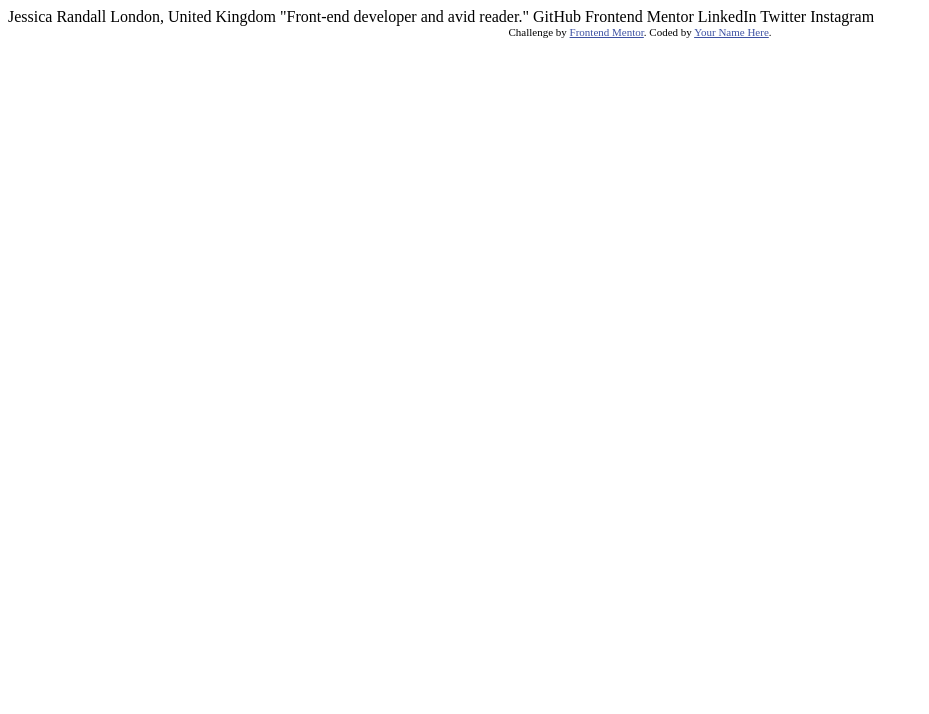
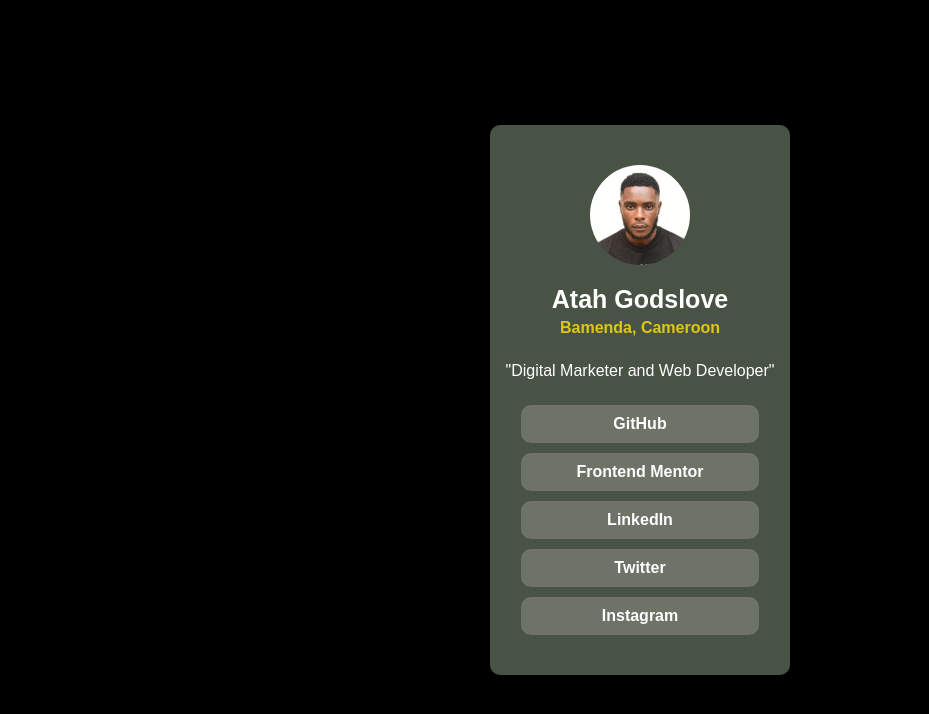
Before and after one commit to GoddyOg/social-links-profile, a plain HTML site: page index.html in a window 1280 px wide. Shown: the whole page, without its empty margins (0-929 px from the left). Drawn offline with Linux system fonts and the light colour scheme.

Commit message:
All codes upated

```diff
--- a/index.html
+++ b/index.html
@@ -7,16 +7,55 @@
   <link rel="icon" type="image/png" sizes="32x32" href="./assets/images/favicon-32x32.png">
 
   <title>Frontend Mentor | Social links profile</title>
+  <link rel="stylesheet" href="style.css">
 
   <!-- Feel free to remove these styles or customise in your own stylesheet 👍 -->
-  <style>
+  <!-- <style>
     .attribution { font-size: 11px; text-align: center; }
     .attribution a { color: hsl(228, 45%, 44%); }
-  </style>
+  </style> -->
+
 </head>
 <body>
 
-  Jessica Randall
+  <div class="container">
+    <div class="content">
+      <img src="Images/oggoddy.jpg" alt="Goddy's profile picture">
+      <p id="name">Atah Godslove</p>
+      <p id="location">Bamenda, Cameroon</p>
+      <p id="skill">"Digital Marketer and Web Developer"</p>
+
+      <div class="links">
+        <a href="">GitHub</a>
+        <a href=>Frontend Mentor</a>
+        <a href="">LinkedIn</a>
+        <a href="">Twitter</a>
+        <a href="insatagram.com/goddynew">Instagram</a>
+      </div>
+    </div>
+
+  </div>
+  <!-- <div class="container">
+    <div class="content">
+    <img src="Images/oggoddy.jpg" alt="Goddy's profile picture">
+    <h2>Atah Godslove</h2>
+    <p>Bamenda, Cameroon</p>
+    <p>"Digital Marketer and Web Developer"</p>
+
+    <a href="">GitHub</a>
+    <a href=>Frontend Mentor</a>
+    <a href="">LinkedIn</a>
+    <a href="">Twitter</a>
+    <a href="">Instagram</a>
+  </div>
+    </div>
+  </div> -->
+
+
+
+
+
+  <!-- Jessica Randall
   London, United Kingdom
   "Front-end developer and avid reader."
 
@@ -29,6 +68,6 @@
   <div class="attribution">
     Challenge by <a href="https://www.frontendmentor.io?ref=challenge" target="_blank">Frontend Mentor</a>.
     Coded by <a href="#">Your Name Here</a>.
-  </div>
+  </div> -->
 </body>
 </html>
--- /dev/null
+++ b/style.css
@@ -0,0 +1,81 @@
+* {
+    padding: 0;
+    margin: 0;
+    box-sizing: border-box;
+    font-family: sans-serif;
+}
+
+body {
+    display: flex;
+    justify-content: center;
+    align-items: center;
+    height: 100vh;
+    background-color: #000;
+}
+
+.container {
+    height: 550px;
+    width: 300px;
+    background-color: #495345;
+    border-radius: 10px;
+}
+
+.content {
+    display: flex;
+    justify-content: center;
+    align-items: center;
+    flex-direction: column;
+}
+
+img {
+    width: 100px;
+    height: 100px;
+    border-radius: 50px;
+    margin: 40px;
+}
+
+#name {
+    color: #fff;
+    font-size: 25px;
+    font-weight: 900;
+    margin-top: -20px;
+}
+
+#location {
+    color: #dcc813;
+    margin-top: 5px;
+    font-weight: 700;
+}
+
+#skill {
+    color: #fff;
+    margin-top: 25px;
+}
+
+.links {
+    display: flex;
+    justify-content: center;
+    align-items: center;
+    flex-direction: column;
+    padding: 20px;
+}
+
+a {
+    text-align: center;
+    padding: 10px 50px;
+    border: none;
+    border-radius: 10px;
+    margin: 5px;
+    color: #fff;
+    text-decoration: none;
+    width: 100%;
+    background-color: rgb(162, 162, 154, 0.4);
+    font-weight: 550;
+}
+
+a:hover {
+    cursor: pointer;
+    background-color: #ffff18;
+    color: #000;
+    transition: 0.3s ease;
+}
```
Also changed, not shown: Images/oggoddy.jpg (added).
